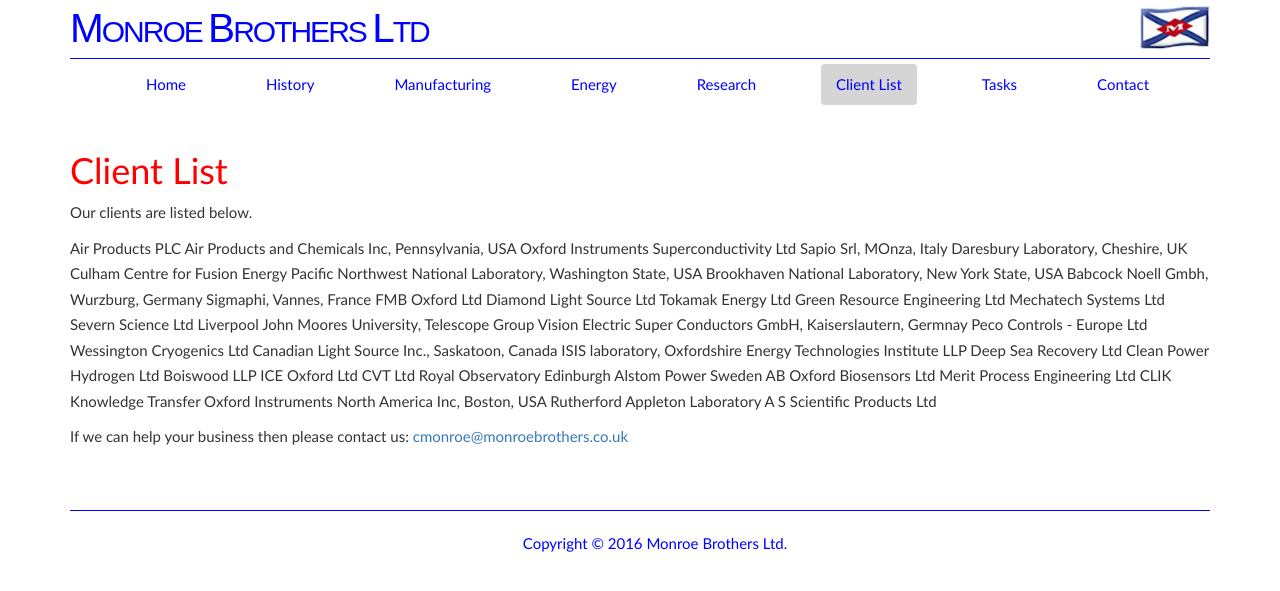
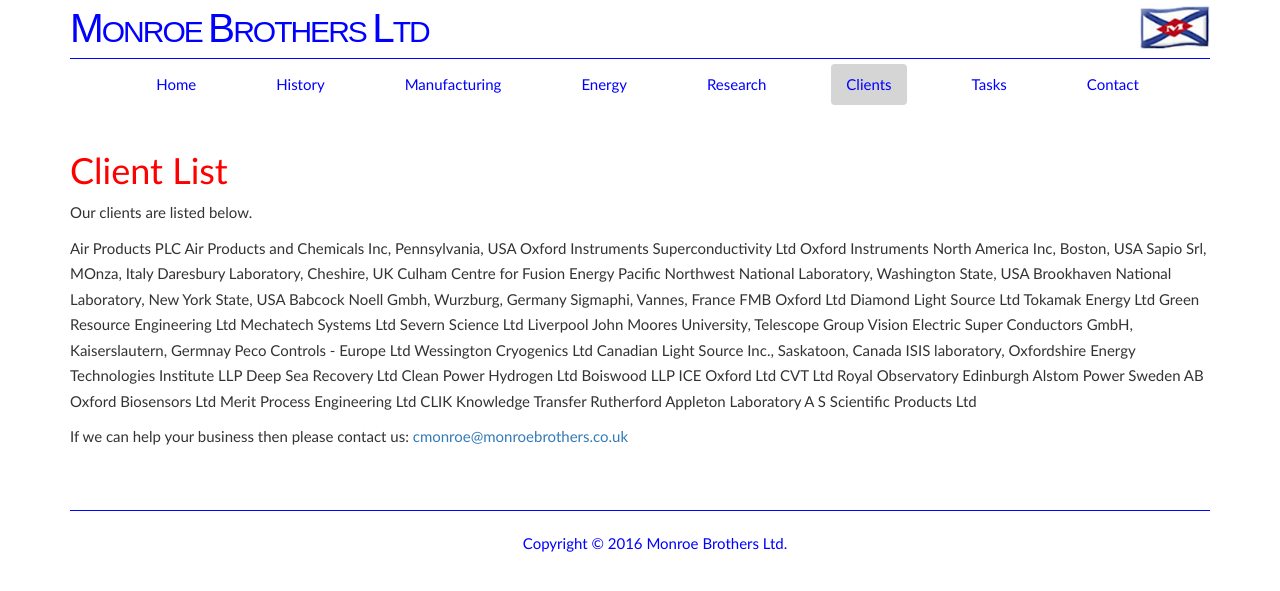
Before and after one commit to tcranston/cit-monroebrothers, a Jekyll site: the page built from Clients/index.md, in a window 1280 px wide. Shown: the top 591 px of the page. Built offline with Jekyll 4.4.1, drawn with Linux system fonts in a browser that asks for light colours.

Commit message:
Text changes

```diff
--- a/Client List/index.md
+++ b/Clients/index.md
@@ -1,7 +1,7 @@
 ---
 layout: index_page
 title: Client List
-permalink: /client_list/
+permalink: /clients/
 ---
 
 Our clients are listed below.
--- a/_config.yml
+++ b/_config.yml
@@ -12,7 +12,7 @@ main_menu:
   - Manufacturing
   - Energy
   - Research
-  - Client List
+  - Clients
   - Tasks
   - Contact
 
```
Also changed, not shown: other parts of Clients/index.md (+1 -1 lines).
